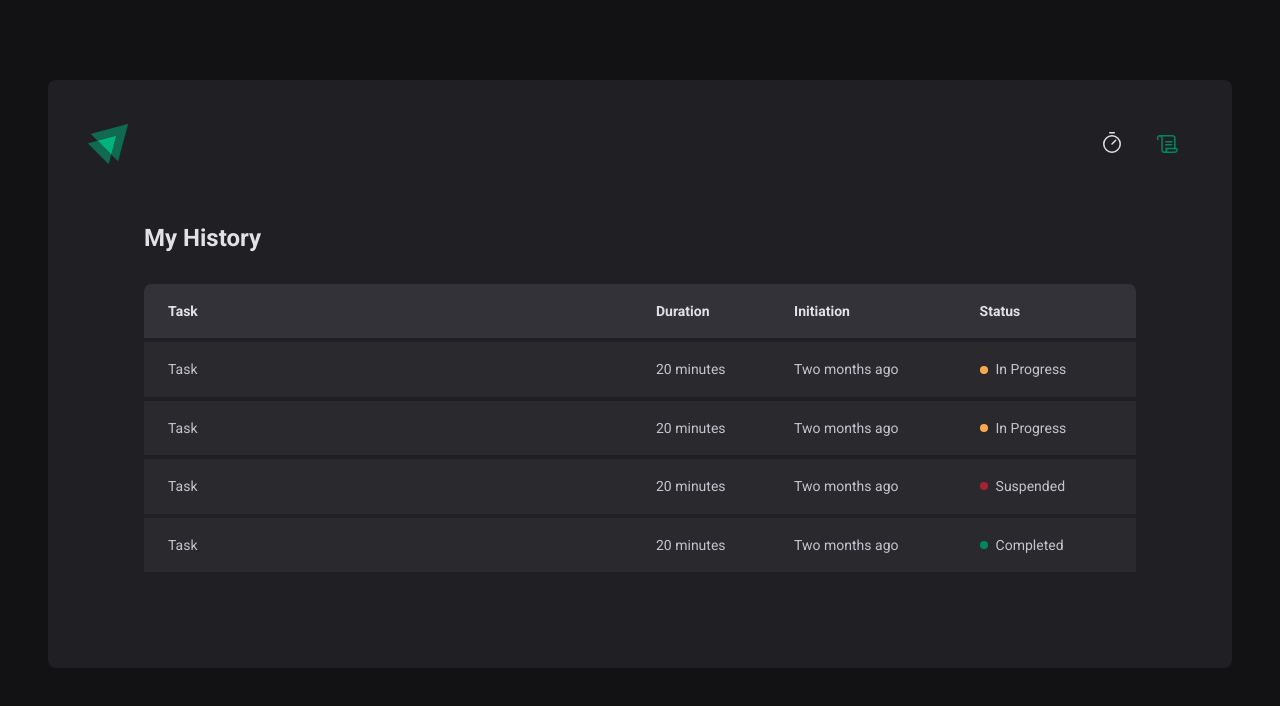
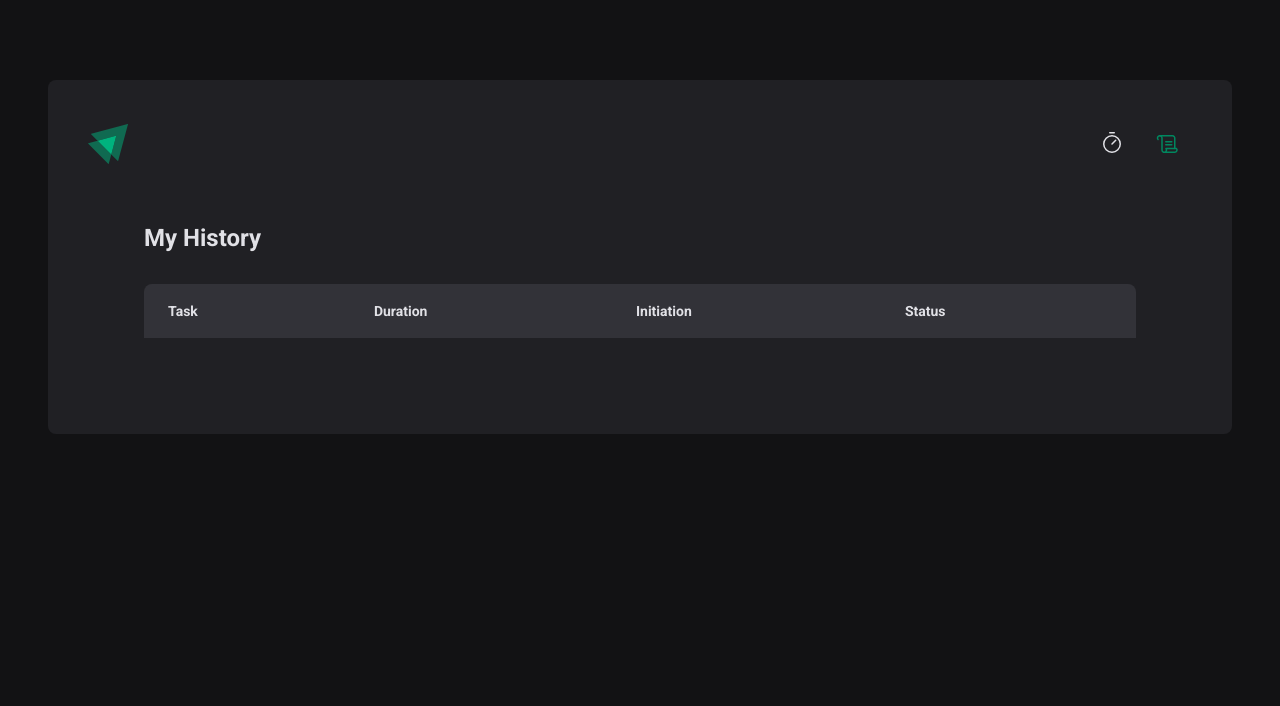
Before and after one commit to marcelopajr/ignite-timer, a React (Vite) app: page /history in a window 1280 px wide. Shown: the top 706 px of the page. Built offline with nearby package versions, Linux system fonts and the light colour scheme.

Commit message:
feat: add dynamic list in history page

```diff
--- a/src/pages/History/index.tsx
+++ b/src/pages/History/index.tsx
@@ -1,4 +1,5 @@
 import { useContext } from 'react'
+import { formatDistanceToNow } from 'date-fns'
 import { CyclesContext } from '../../contexts/CyclesContext'
 
 import { HistoryContainer, HistoryList, Status } from './styles'
@@ -22,41 +23,32 @@
           </thead>
 
           <tbody>
-            <tr>
-              <td>Task</td>
-              <td>20 minutes</td>
-              <td>Two months ago</td>
-              <td>
-                <Status statusColor="yellow">In Progress</Status>
-              </td>
-            </tr>
+            {cycles.map((cycle) => {
+              return (
+                <tr key={cycle.id}>
+                  <td>{cycle.task}</td>
+                  <td>{cycle.minutesAmount} minutes</td>
+                  <td>
+                    {formatDistanceToNow(cycle.startDate, {
+                      addSuffix: true,
+                    })}
+                  </td>
+                  <td>
+                    {cycle.finishedDate && (
+                      <Status statusColor="green">Concluded</Status>
+                    )}
 
-            <tr>
-              <td>Task</td>
-              <td>20 minutes</td>
-              <td>Two months ago</td>
-              <td>
-                <Status statusColor="yellow">In Progress</Status>
-              </td>
-            </tr>
+                    {cycle.interruptedDate && (
+                      <Status statusColor="red">Interrupted</Status>
+                    )}
 
-            <tr>
-              <td>Task</td>
-              <td>20 minutes</td>
-              <td>Two months ago</td>
-              <td>
-                <Status statusColor="red">Suspended</Status>
-              </td>
-            </tr>
-
-            <tr>
-              <td>Task</td>
-              <td>20 minutes</td>
-              <td>Two months ago</td>
-              <td>
-                <Status statusColor="green">Completed</Status>
-              </td>
-            </tr>
+                    {!cycle.finishedDate && !cycle.interruptedDate && (
+                      <Status statusColor="yellow">In Progress</Status>
+                    )}
+                  </td>
+                </tr>
+              )
+            })}
           </tbody>
         </table>
       </HistoryList>
```
